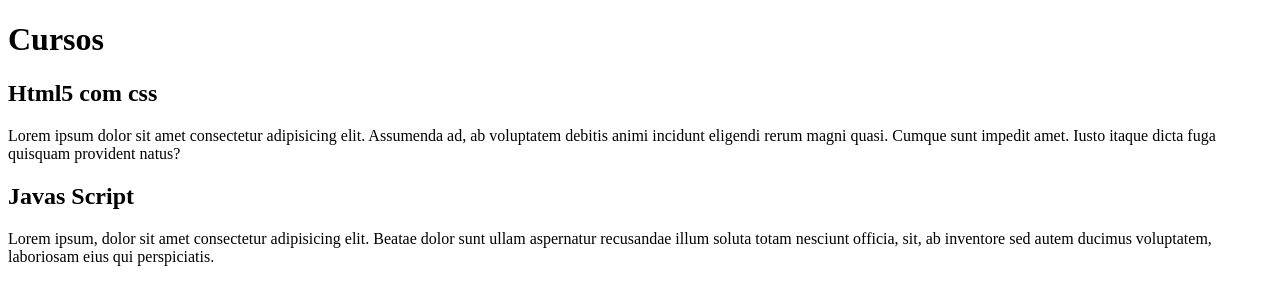
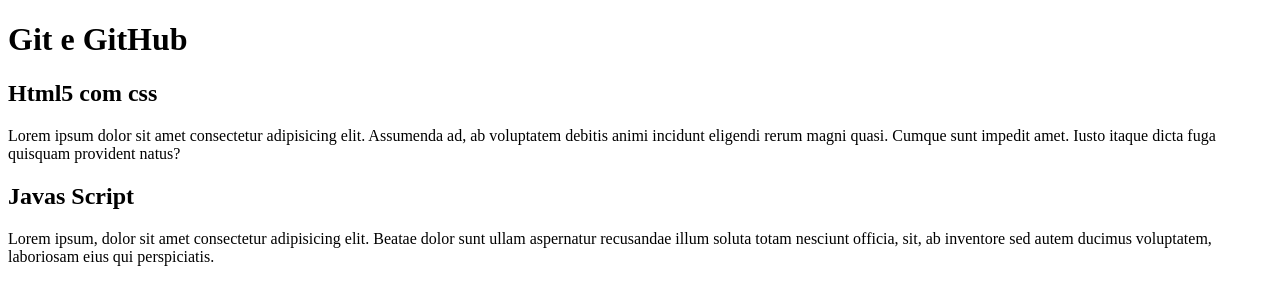
Before and after one commit to AlanAlves04/Projeto-C-, a plain HTML site: page index.html in a window 1280 px wide. Drawn offline with Linux system fonts and the light colour scheme.

Commit message:
Update index.html

```diff
--- a/index.html
+++ b/index.html
@@ -10,7 +10,7 @@
 
     <main>
         <header>
-            <h1>Cursos</h1>
+            <h1>Git e GitHub</h1>
         </header>
 
         <article>
```
